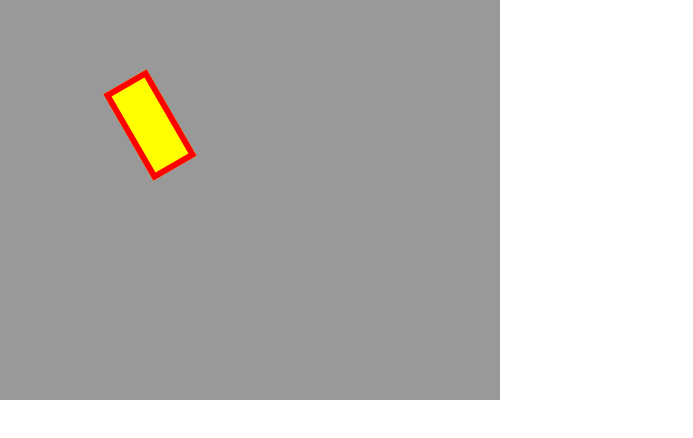
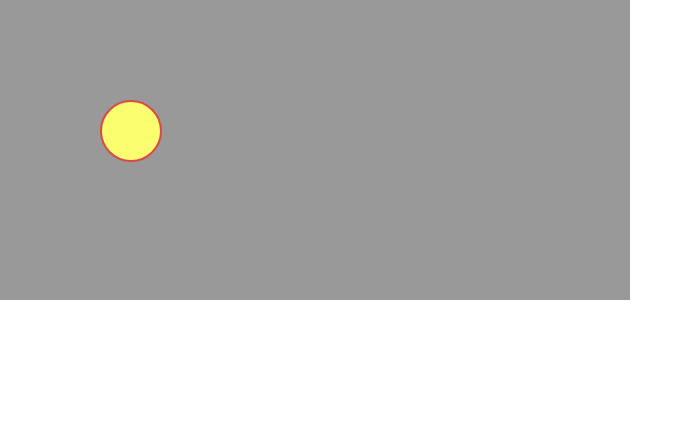
Before and after one commit to mikhio/urok1, a plain HTML site: page index.html in a window 1280 px wide. Shown: the whole page, without its empty margins (0-693 px from the left). Drawn offline with Linux system fonts and the light colour scheme.

Commit message:
add circle movement

```diff
--- a/index.html
+++ b/index.html
@@ -10,55 +10,56 @@
 <script type="text/javascript" src="pointjs_0.2.0.0.js"></script>
 
 <script type="text/javascript">
-var pjs = new PointJS(500, 400, {backgroundColor: '#999999'})
 
+var pjs = new PointJS(630, 300, {backgroundColor: '#999999'})
 var game = pjs.game;
-var key = pjs.keyControl;
-key.initControl();
+var key = pjs. keyControl
+key.initKeyControl();
 var p = pjs.vector.point;
+b="";
 
-var rect = game.newRectObject({
+var c = game.newCircleObject(   {
      x : 100,
      y : 100,
-     w : 100,
-     h : 50,
-     fillColor : 'yellow',
-     strokeColor: 'red',
-     strokeWidth: 6
+     radius : 30,
+     fillColor : "#FBFE6F",
+     strokeColor : "#DA4848",
+     strokeWidth : 2
    });
 
-
 game.newLoop('myGame', function () {
-	if(key.isDown('RIGHT') || key.isDown('D')) {
-		rect.move(p(1, 0) );
+	if(key.isDown('D') || key.isDown('RIGHT')) {
+		c.move(p(3, 0) );
+		b="D"
 	}
-	if(key.isDown('LEFT') || key.isDown('A')) {
-		rect.move(p(-1, 0));
+	if(key.isDown('A') || key.isDown('LEFT')) {
+		c.move(p(-3, 0) );
+		b="A"
 	}
-	if(key.isDown('UP') || key.isDown('W')) {
-		rect.move(p(0, -1));
+	if(key.isDown('S') || key.isDown('DOWN')) {
+		c.move(p(0, 3) );
+		b="S"
 	}
-	if(key.isDown('DOWN') || key.isDown('S')) {
-		rect.move(p(0, 1));
-	}
-	if(key.isDown('DOWN') || key.isDown('S')) {
-		rect.move(p(0, 1));
+	if(key.isDown('W') || key.isDown('UP')) {
+		c.move(p(0, -3) );
+		b="W"
 	}
 
 
-	rect.turn(-1);
-	rect.draw();
-})
+c.draw();
+
+pjs.brush.drawText({
+  text : b,
+  x : 20, y : 20,
+  color : "black",
+  size: 30
+});
+}) // закончился ировой цикл myGame
 
 game.setLoop('myGame');
 game.start();
 
-
-
-
-
 </script>
-
 
 </body>
 </html>
```
